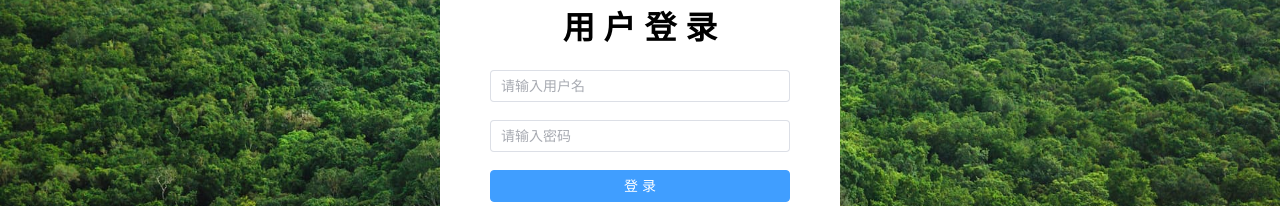
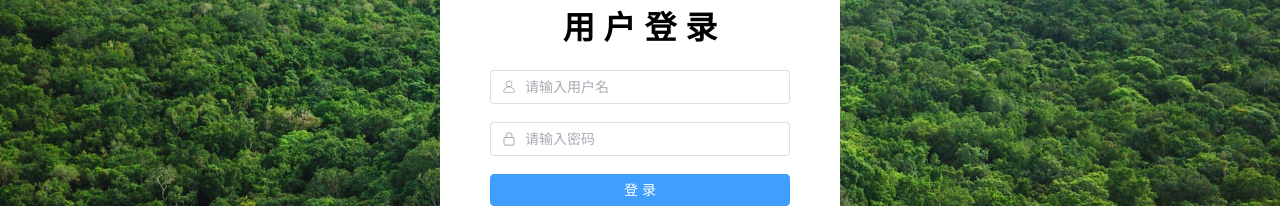
Before and after one commit to ems-admin/ems-vue3, a Vue app in the folder web/: page /#/login in a window 1280 px wide. Shown: the part 269-475 px from the top of the page. Built offline with nearby package versions, Linux system fonts and the light colour scheme.

Commit message:
完善输入框中的icon

```diff
--- a/web/src/login.vue
+++ b/web/src/login.vue
@@ -3,10 +3,18 @@
     <el-form class="form" :model="loginForm" :rules="rules" ref="loginRef">
       <h1>用 户 登 录</h1>
       <el-form-item prop="username">
-        <el-input type="text" v-model="loginForm.username" placeholder="请输入用户名"></el-input>
+        <el-input type="text" v-model="loginForm.username" placeholder="请输入用户名">
+          <template #prefix>
+            <i class="iconfont icon-username"></i>
+          </template>
+        </el-input>
       </el-form-item>
       <el-form-item prop="password">
-        <el-input type="password" v-model="loginForm.password" placeholder="请输入密码"></el-input>
+        <el-input type="password" v-model="loginForm.password" placeholder="请输入密码">
+          <template #prefix>
+            <i class="iconfont icon-password"></i>
+          </template>
+        </el-input>
       </el-form-item>
       <el-form-item>
         <el-button class="button" type="primary" :loading="isLoading" @click="submitLogin(loginRef)">登  录</el-button>
```
